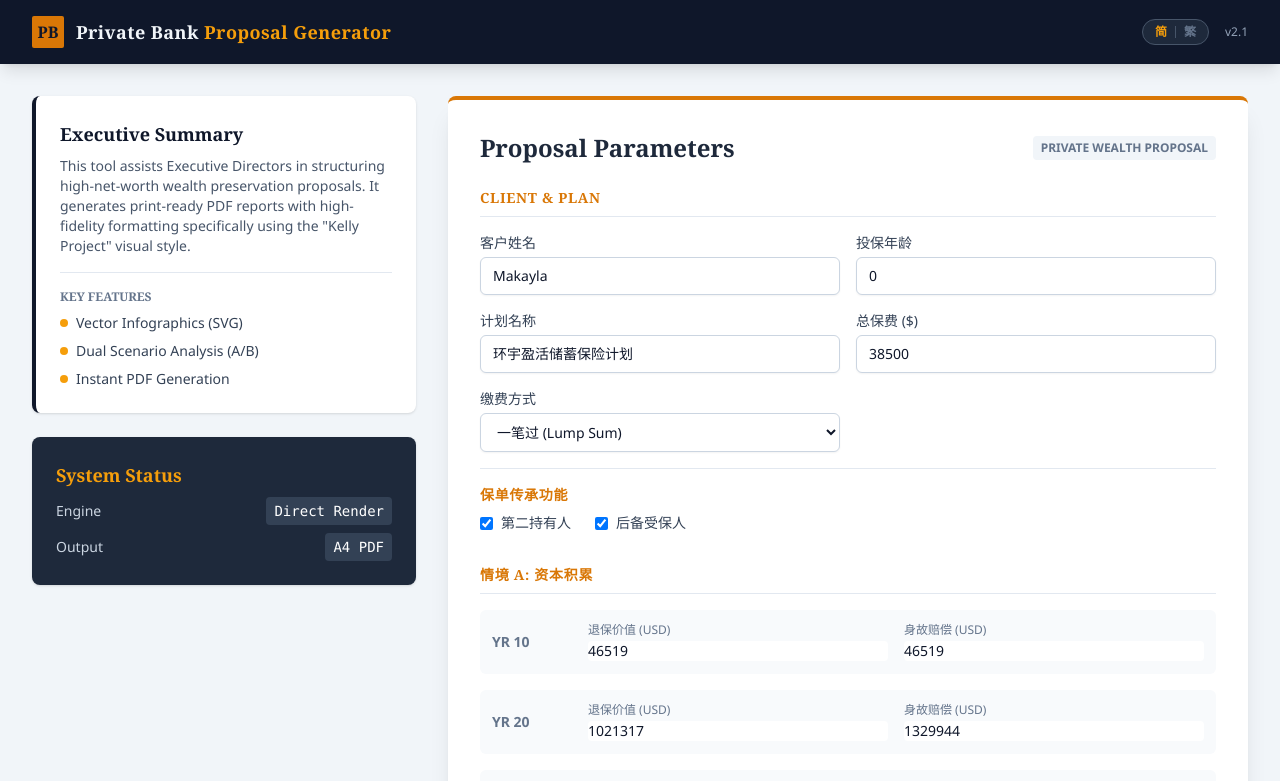
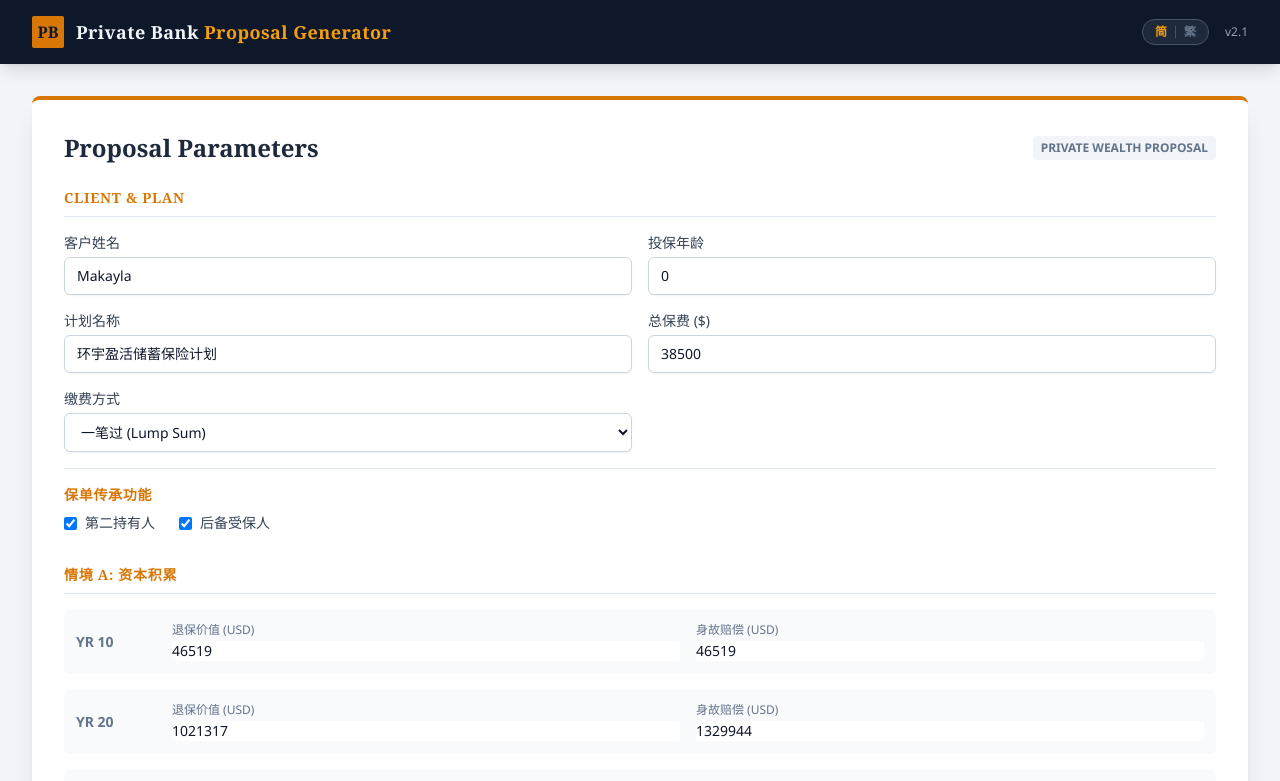
Before and after one commit to firaen22/proposal-genertor-v8, a React (Vite) app: page / in a window 1280 px wide. Shown: the top 781 px of the page. Built offline with nearby package versions, Linux system fonts and the light colour scheme.

Commit message:
refactor: remove static left sidebar and expand main content to full width

```diff
--- a/App.tsx
+++ b/App.tsx
@@ -51,48 +51,8 @@ const App: React.FC = () => {
       <main className="flex-1 max-w-7xl w-full mx-auto px-4 sm:px-6 lg:px-8 py-8">
 
         <div className="grid grid-cols-1 lg:grid-cols-12 gap-8 h-full">
-          {/* Left Column: Context/Info (Desktop only, hidden on result view if needed, but keeping for layout) */}
-          <div className={`hidden lg:block lg:col-span-4 space-y-6 ${viewMode === ViewMode.RESULT ? 'lg:hidden' : ''} no-print`}>
-            <div className="bg-white rounded-lg shadow p-6 border-l-4 border-slate-900">
-              <h3 className="text-lg font-bold text-slate-900 serif-font mb-2">Executive Summary</h3>
-              <p className="text-sm text-slate-600 mb-4">
-                This tool assists Executive Directors in structuring high-net-worth wealth preservation proposals.
-                It generates print-ready PDF reports with high-fidelity formatting specifically using the "Kelly Project" visual style.
-              </p>
-              <div className="border-t border-slate-200 pt-4">
-                <h4 className="text-xs font-bold uppercase text-slate-500 mb-2">Key Features</h4>
-                <ul className="text-sm text-slate-700 space-y-2">
-                  <li className="flex items-center">
-                    <span className="w-2 h-2 bg-amber-500 rounded-full mr-2"></span>
-                    Vector Infographics (SVG)
-                  </li>
-                  <li className="flex items-center">
-                    <span className="w-2 h-2 bg-amber-500 rounded-full mr-2"></span>
-                    Dual Scenario Analysis (A/B)
-                  </li>
-                  <li className="flex items-center">
-                    <span className="w-2 h-2 bg-amber-500 rounded-full mr-2"></span>
-                    Instant PDF Generation
-                  </li>
-                </ul>
-              </div>
-            </div>
-
-            <div className="bg-slate-800 rounded-lg shadow p-6 text-white">
-              <h3 className="text-lg font-bold serif-font mb-2 text-amber-500">System Status</h3>
-              <div className="flex items-center justify-between text-sm mb-2">
-                <span className="text-slate-300">Engine</span>
-                <span className="font-mono bg-slate-700 px-2 py-1 rounded">Direct Render</span>
-              </div>
-              <div className="flex items-center justify-between text-sm">
-                <span className="text-slate-300">Output</span>
-                <span className="font-mono bg-slate-700 px-2 py-1 rounded">A4 PDF</span>
-              </div>
-            </div>
-          </div>
-
-          {/* Right/Main Column: Form or Result */}
-          <div className={`${viewMode === ViewMode.RESULT ? 'col-span-12' : 'col-span-1 lg:col-span-8'}`}>
+          {/* Main Column: Form or Result */}
+          <div className="col-span-1 lg:col-span-12">
             {viewMode === ViewMode.FORM ? (
               <InputForm
                 data={formData}
```
